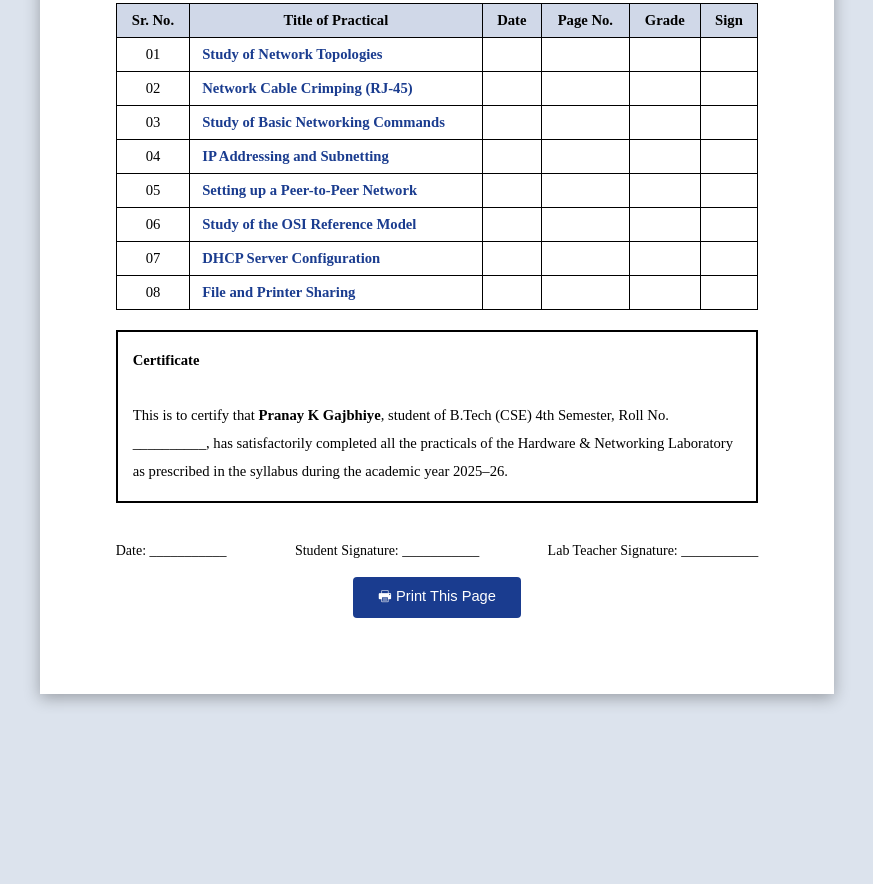
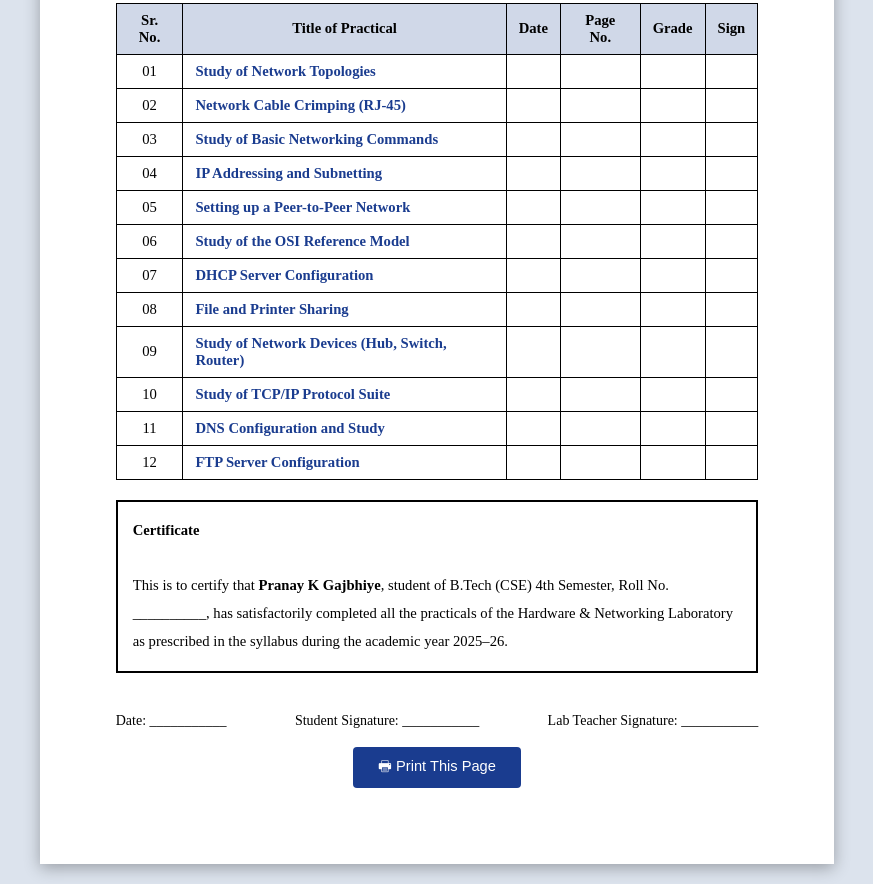
Before and after one commit to Pusparaj99op/H-N-4th-Semeter, a plain HTML site: page index.html in a window 1280 px wide. Shown: the part 843-1727 px from the top of the page, without its empty margins (203-1076 px from the left). Before the commit the page ends 1557 px from the top, so only its background shows below. Drawn offline with Linux system fonts and the light colour scheme.

Commit message:
Update index.html

```diff
--- a/index.html
+++ b/index.html
@@ -114,6 +114,26 @@
         <td style="text-align:left"><a href="Practical_08_File_Sharing/practical_08.html">File and Printer Sharing</a></td>
         <td>&nbsp;</td><td>&nbsp;</td><td>&nbsp;</td><td>&nbsp;</td>
       </tr>
+      <tr>
+        <td>09</td>
+        <td style="text-align:left"><a href="Practical_09_Network_Devices/practical_09.html">Study of Network Devices (Hub, Switch, Router)</a></td>
+        <td>&nbsp;</td><td>&nbsp;</td><td>&nbsp;</td><td>&nbsp;</td>
+      </tr>
+      <tr>
+        <td>10</td>
+        <td style="text-align:left"><a href="Practical_10_TCPIP_Protocol/practical_10.html">Study of TCP/IP Protocol Suite</a></td>
+        <td>&nbsp;</td><td>&nbsp;</td><td>&nbsp;</td><td>&nbsp;</td>
+      </tr>
+      <tr>
+        <td>11</td>
+        <td style="text-align:left"><a href="Practical_11_DNS/practical_11.html">DNS Configuration and Study</a></td>
+        <td>&nbsp;</td><td>&nbsp;</td><td>&nbsp;</td><td>&nbsp;</td>
+      </tr>
+      <tr>
+        <td>12</td>
+        <td style="text-align:left"><a href="Practical_12_FTP_Server/practical_12.html">FTP Server Configuration</a></td>
+        <td>&nbsp;</td><td>&nbsp;</td><td>&nbsp;</td><td>&nbsp;</td>
+      </tr>
     </table>
 
     <div class="cert">
```
